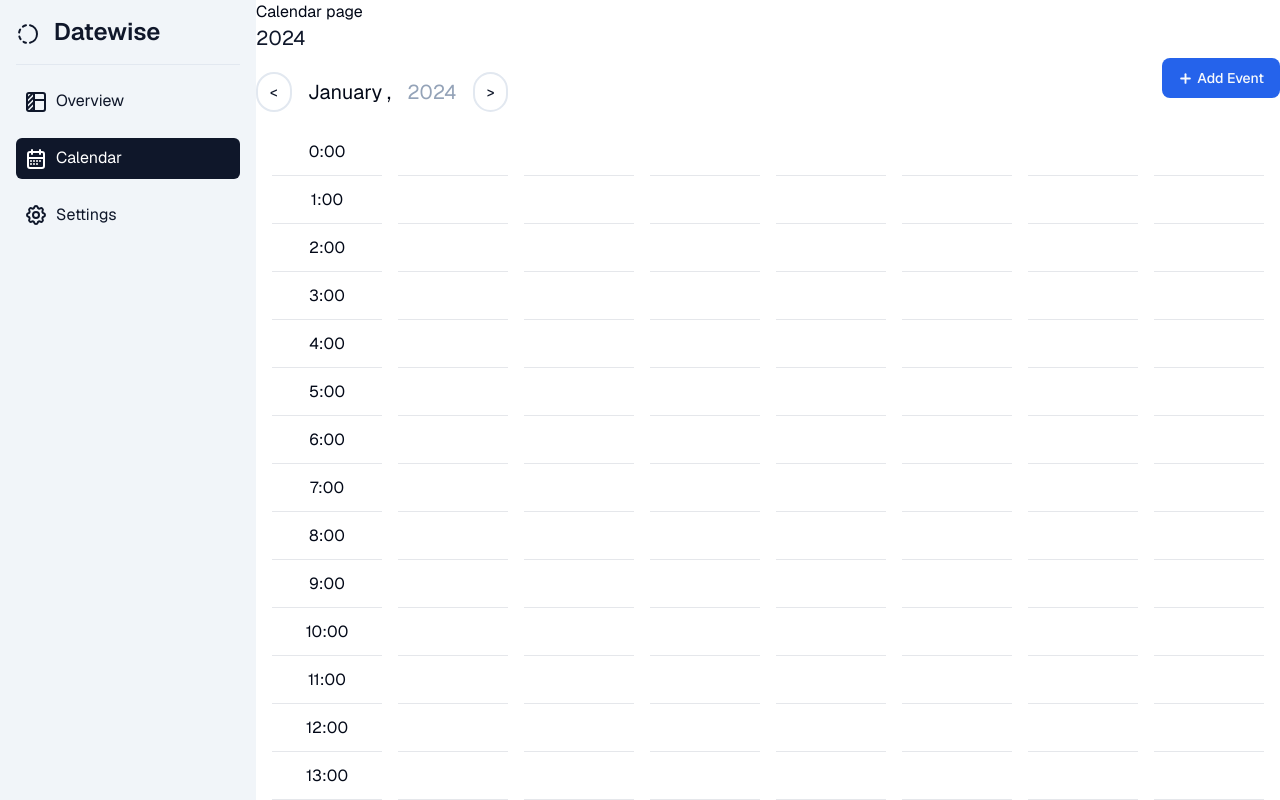
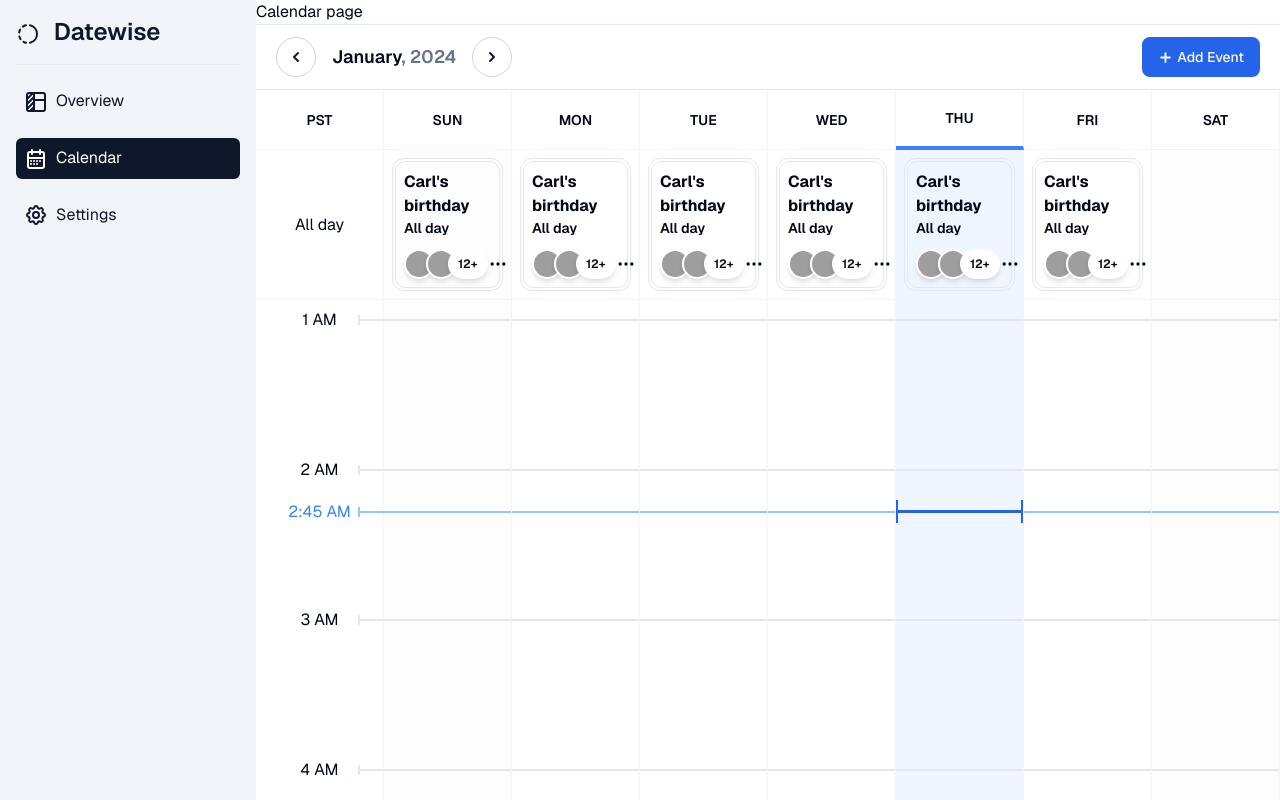
Before and after one commit to zshlabs/datewise, a Next.js app: page /calendar in a window 1280 px wide. Shown: the top 800 px of the page. Built offline with nearby package versions, Linux system fonts and the light colour scheme; grey boxes are pictures that could not be loaded; what tailwindcss-patterns would draw is missing.

Commit message:
ui: updates calendar ui

```diff
--- a/src/app/(application)/calendar/components/Calendar.tsx
+++ b/src/app/(application)/calendar/components/Calendar.tsx
@@ -1,62 +1,9 @@
 "use client";
-import React, { useState } from "react";
-import { Button } from "@/components/ui/button";
-import CreateEvent from "./CreateEvent";
-
-function MonthNavigator() {
-  const [month, setMonth] = useState(new Date().getMonth());
-  const [year, setYear] = useState(new Date().getFullYear());
-
-  const monthNames = [
-    "January",
-    "February",
-    "March",
-    "April",
-    "May",
-    "June",
-    "July",
-    "August",
-    "September",
-    "October",
-    "November",
-    "December",
-  ];
-
-  const decrementMonth = () => {
-    if (month === 0) {
-      setMonth(11);
-      setYear(year - 1);
-    } else {
-      setMonth(month - 1);
-    }
-  };
-
-  const incrementMonth = () => {
-    if (month === 11) {
-      setMonth(0);
-      setYear(year + 1);
-    } else {
-      setMonth(month + 1);
-    }
-  };
-  const buttonStyle =
-    "bg-white border-slate-200 border-2 rounded-full text-primary hover:border-primary hover:text-white px-3 py-1";
-  return (
-    <>
-      <div className="text-primary text-xl">{year}</div>
-      <div className=" flex items-center mt-5 space-x-4">
-        <Button onClick={decrementMonth} className={buttonStyle}>
-          {"<"}
-        </Button>
-        <span className="text-xl ml-0 ">{`${monthNames[month]} ,`}</span>
-        <span className="text-xl ml-0 text-slate-400">{`${year}`}</span>
-        <Button onClick={incrementMonth} className={buttonStyle}>
-          {">"}
-        </Button>
-      </div>
-    </>
-  );
-}
+import React from "react";
+import CalendarHeader from "./CalendarHeader";
+import EventCard from "./EventCard";
+import DayActiveCursor from "./DayActiveCursor";
+import TimeActiveCursor from "./TimeActiveCursor";
 
 const days = [
   "Sunday",
@@ -67,25 +14,78 @@ const days = [
   "Friday",
   "Saturday",
 ];
-const hours = Array.from({ length: 24 }, (_, i) => i);
+
+const hours = Array.from({ length: 24 }, (_, i) => i + 1);
 
 const CalendarGrid = () => {
   return (
-    <div className="grid grid-cols-8 gap-4 p-4">
+    <div className="grid grid-cols-8 overflow-hidden">
+      {/* Hours column */}
       <div className="col-span-1">
+        <div className="border-b border-r border-gray-100 flex items-center justify-center h-[60px] font-semibold text-sm">
+          PST
+        </div>
+        <div className="border-b border-r border-gray-100 flex items-center justify-center h-[150px]">
+          All day
+        </div>
         {hours.map((hour) => (
           <div
             key={hour}
-            className="h-12 border-b border-gray-200 flex items-center justify-center"
+            className="border-r border-gray-100 flex items-start justify-center h-[150px] p-2 relative"
           >
-            {hour}:00
+            <div className="absolute flex items-center w-[100%] justify-center">
+              {hour > 12 ? hour - 12 : hour} {hour > 12 ? "PM" : "AM"}
+              <div className="absolute h-[10px] left-[80%] top-[50%] translate-y-[-50%] border-l-2 border-gray-200 flex items-center">
+                <div className="h-[2px] w-[100vw] bg-gray-200"></div>
+              </div>
+            </div>
+            {/* Active cursor for current time */}
+            {hour == 2 && (
+              <div className="absolute flex items-center w-[100%] justify-center top-[50px] text-blue-500">
+                2:45 AM
+                <TimeActiveCursor />
+              </div>
+            )}
           </div>
         ))}
       </div>
+
+      {/* Week days column */}
       {days.map((day) => (
-        <div key={day} className="col-span-1">
-          {hours.map((hour) => (
-            <div key={hour} className="h-12 border-b border-gray-200"></div>
+        <div
+          key={day}
+          className={`col-span-1 ${day == "Thursday" && "bg-blue-50"} ${(day == "Saturday" || day == "Sunday") && "bg-gray-100/20 pattern-lines-diagonal-right-gray-100/80 pattern-lines-diagonal-right-scale-[4]"}`}
+        >
+          {/* Day heading */}
+          <div
+            className={`bg-white border-b border-r border-gray-100 flex items-center justify-center h-[60px] font-semibold  ${day == "Thursday" && "border-b-4 border-b-blue-500"} text-sm`}
+          >
+            {day.slice(0, 3).toUpperCase()}
+          </div>
+
+          {/* All day row */}
+          <div
+            key={0}
+            className="border-b border-r border-gray-100 h-[150px] p-2"
+          >
+            {/* Events */}
+            {day == "Thursday" && <EventCard variant="green" />}
+            {day == "Tuesday" && <EventCard variant="red" />}
+            {day == "Monday" && <EventCard variant="yellow" />}
+            {day == "Wednesday" && <EventCard variant="orange" />}
+            {day == "Friday" && <EventCard variant="gray" />}
+            {day == "Sunday" && <EventCard variant="blue" />}
+          </div>
+
+          {/* Hour rows */}
+          {hours.map((hour, i) => (
+            <div
+              key={hour}
+              className="border-r border-gray-100 h-[150px] relative p-2"
+            >
+              {/* Active cursor for current time and day */}
+              {i == 1 && day == "Thursday" && <DayActiveCursor />}
+            </div>
           ))}
         </div>
       ))}
@@ -96,14 +96,7 @@ const CalendarGrid = () => {
 export default function Calendar() {
   return (
     <>
-      <div className="flex justify-between items-center">
-        <div className="">
-          <MonthNavigator />
-        </div>
-        <div className="mt-5">
-          <CreateEvent />
-        </div>
-      </div>
+      <CalendarHeader />
       <CalendarGrid />
     </>
   );
```
